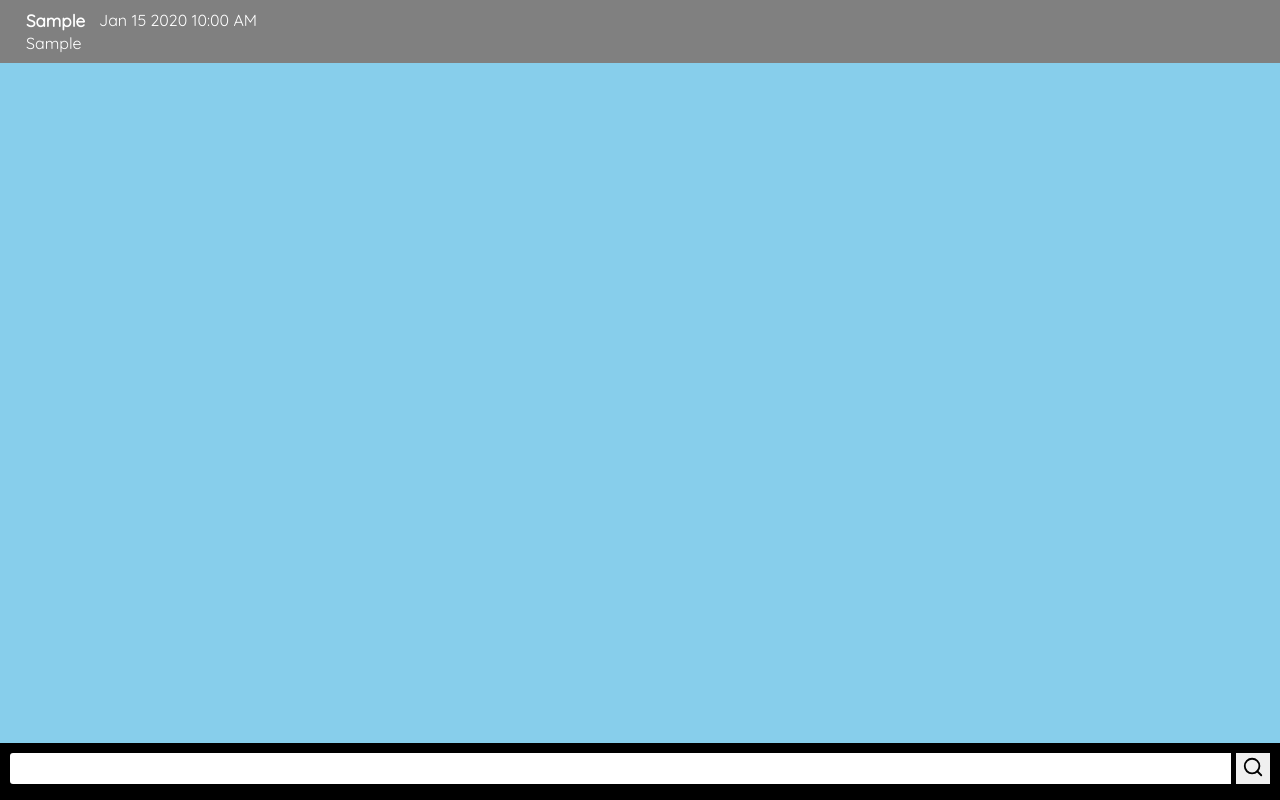
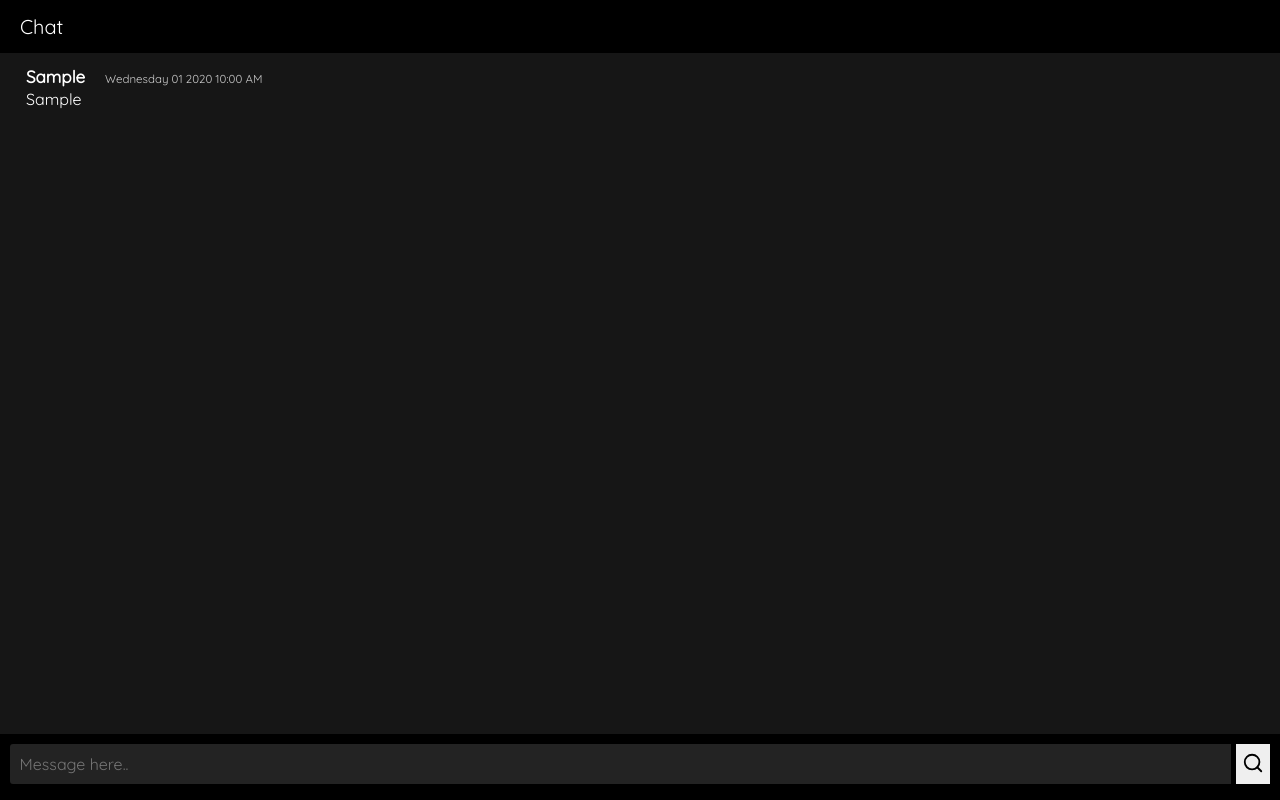
Before and after one commit to BagasApg/connext, a PHP site: page / in a window 1280 px wide. Run offline with PHP 8.4, Linux system fonts and the light colour scheme; tables that the repository leaves empty or names only in its code hold one stand-in row (values such as "Sample post").

Commit message:
changed color to black, redo yesterday today time

```diff
--- a/index.php
+++ b/index.php
@@ -8,8 +8,14 @@ $chats = [];
 while ($chatAssoc = mysqli_fetch_object($result)) {
     $chats[] = $chatAssoc;
 }
-$date = date('M', time());
-// dd($date);
+// $date = date('j', strtotime($chats[0]->sent_at));
+// $date = 17;
+// if($date == intval(date('j', time()))-1){
+//     dd("Kemarin " . $date);
+
+// } else {
+//     dd("Sekarang " . $date);
+// }
 ?>
 
 <!DOCTYPE html>
@@ -19,28 +25,49 @@ $date = date('M', time());
     <meta charset="UTF-8">
     <meta http-equiv="X-UA-Compatible" content="IE=edge">
     <meta name="viewport" content="width=device-width, initial-scale=1.0">
-    <title>Discord | Chats</title>
+    <title>Connext | Chats</title>
     <link rel="stylesheet" href="style.css">
 </head>
 
 <body>
     <div class="wrapper">
-
+        <div class="header">
+            Chat
+        </div>
+        <div class="chats">
+            <?php if($result->num_rows > 0): ?>
             <?php foreach ($chats as $chat) : ?>
+                <?php
+                $sent_at = date('g:i A', strtotime($chat->sent_at));
+                if(intval(date('j', strtotime($chat->sent_at))) == intval(date('j', time()))-1){
+                    $when = "Yesterday at " . $sent_at;
+                }else if(intval(date('j', strtotime($chat->sent_at))) == intval(date('j', time()))) {
+                    $when = "Today at " . $sent_at;
+                }else {
+                    $when = date('l m Y g:i A', strtotime($chat->sent_at));
+                } ?>
                 <div class="chat-bubble">
                     <div class="bubble-head">
                         <p class="bubble-user"><?= $chat->sent_from ?></p>
-                    <p class="bubble-sent-at"><?= date('M j Y g:i A', strtotime($chat->sent_at)) ?></p>
+                        <p class="bubble-sent-at"><?= $when ?></p>
                     </div>
                     <p class="bubble-text"><?= $chat->chat ?></p>
                 </div>
             <?php endforeach; ?>
+            <?php else: ?>
+                <div class="no-chats">
+
+                    <p>It is empty for now.</p>
+                    <p>Start chatting!</p>
+                </div>
+            <?php endif; ?>
+        </div>
 
         <div class="texting-container">
             <form action="send_chat.php" method="post">
                 <div class="texting-group">
 
-                    <input class="texting-input" type="text" name="chat">
+                    <input class="texting-input" type="text" name="chat" placeholder="Message here..">
                     <input type="hidden" name="sent_from" id="sent_from" value="ennie">
                     <button class="texting-button" type="submit" name="send">
                         <svg xmlns="http://www.w3.org/2000/svg" width="22" height="22" viewBox="0 0 24 24" fill="none" stroke="currentColor" stroke-width="2" stroke-linecap="round" stroke-linejoin="round" class="feather feather-search">
--- a/send_chat.php
+++ b/send_chat.php
@@ -6,6 +6,10 @@ if (isset($_POST["send"])) {
     $chat = $_POST["chat"];
     $sent_from = $_POST["sent_from"];
 
+    if(empty($chat)){
+        redirect("index.php");
+        die;
+    }
     $result = mysqli_query($conn, "INSERT INTO chats(chat, sent_from, sent_at) VALUES('$chat', '$sent_from',now())");
     redirect("index.php");
 } else {
--- a/style.css
+++ b/style.css
@@ -1,11 +1,10 @@
-@import url('https://fonts.googleapis.com/css2?family=Quicksand&display=swap');
-
+@import url("https://fonts.googleapis.com/css2?family=Quicksand&display=swap");
 
 body {
   font-family: "Quicksand";
   margin: 0;
   padding: 0;
-    background-color: skyblue;
+  background-color: rgb(22, 22, 22);
 }
 
 .wrapper {
@@ -14,10 +13,40 @@ body {
   height: 100%;
 }
 
+.header {
+  color: white;
+  box-sizing: border-box;
+  background-color: black;
+  position: fixed;
+  display: block;
+  width: 100%;
+  font-size: 20px;
+  padding: 14px 0 14px 20px;
+}
+
+.chats {
+  padding: 56px 0 76px 0;
+}
+
+.no-chats {
+  padding-left: 26px;
+  padding-top: 10px;
+  display: flex;
+  justify-content: start;
+  flex-direction: column;
+}
+
+.no-chats p {
+  color: rgb(230, 230, 230);
+  text-align: start;
+  display: block;
+  margin: 0;
+}
+
 .chat-bubble {
-    background-color: grey;
+  background-color: rgb(22, 22, 22);
   color: white;
-    padding: 10px 0 10px 26px;
+  padding: 10px 16px 10px 26px;
 }
 
 .chat-bubble p {
@@ -30,14 +59,16 @@ body {
   margin-bottom: 1.5px;
 }
 
-
 .bubble-user {
   font-weight: bold;
   font-size: 17px;
 }
 
 .bubble-sent-at {
-    margin-left: 14px !important;
+  color: rgb(204, 204, 204);
+  font-size: 11.5px;
+  margin-top: 5px !important;
+  margin-left: 20px !important;
 }
 
 .texting-container {
@@ -56,9 +87,13 @@ body {
 }
 
 .texting-input {
+  font-family: "Quicksand";
+  font-size: 16px;
+  color: rgb(228, 228, 228);
+  background-color: rgb(35, 35, 35);
   box-sizing: border-box;
   width: 100%;
-    padding: 8px 8px 8px 8px;
+  padding: 10px 8px 10px 9.5px;
   border: none;
   border-radius: 3px 0 0 3px;
   text-decoration: none;
```
Lines whose indentation alone changed are shown as unchanged.
